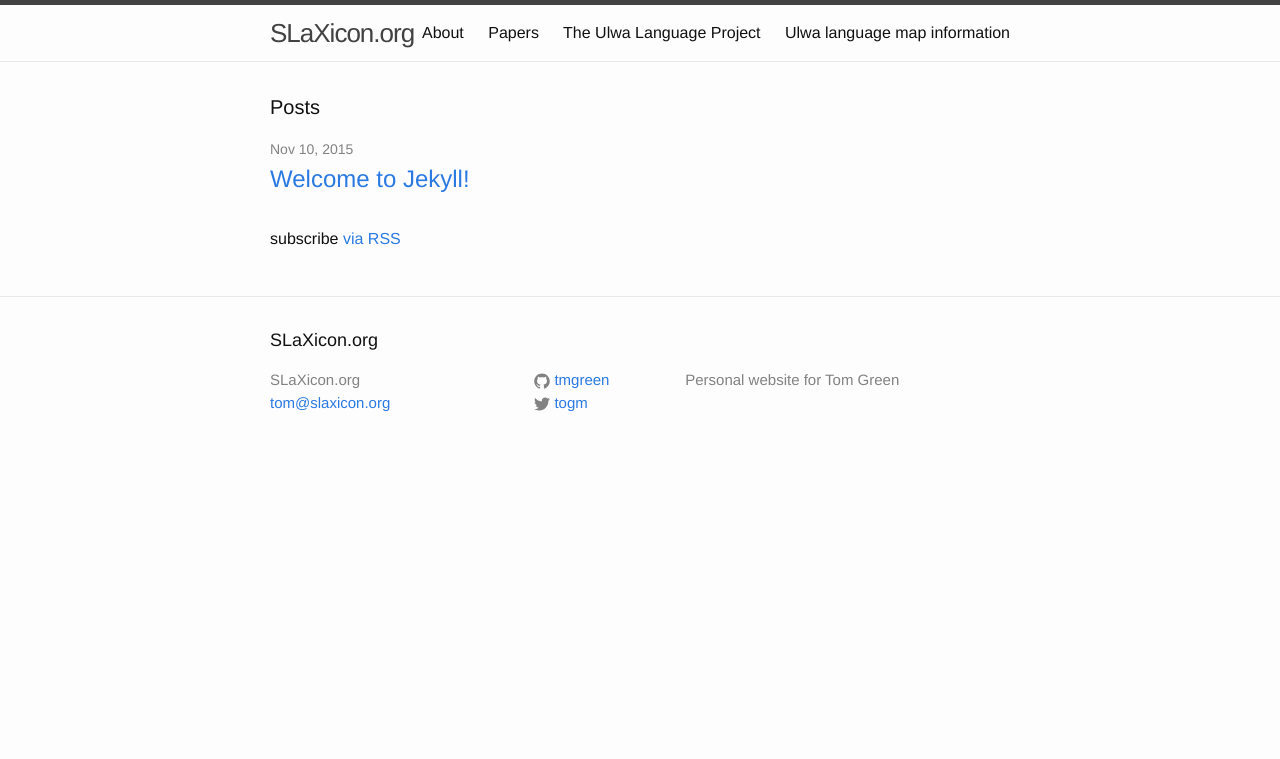
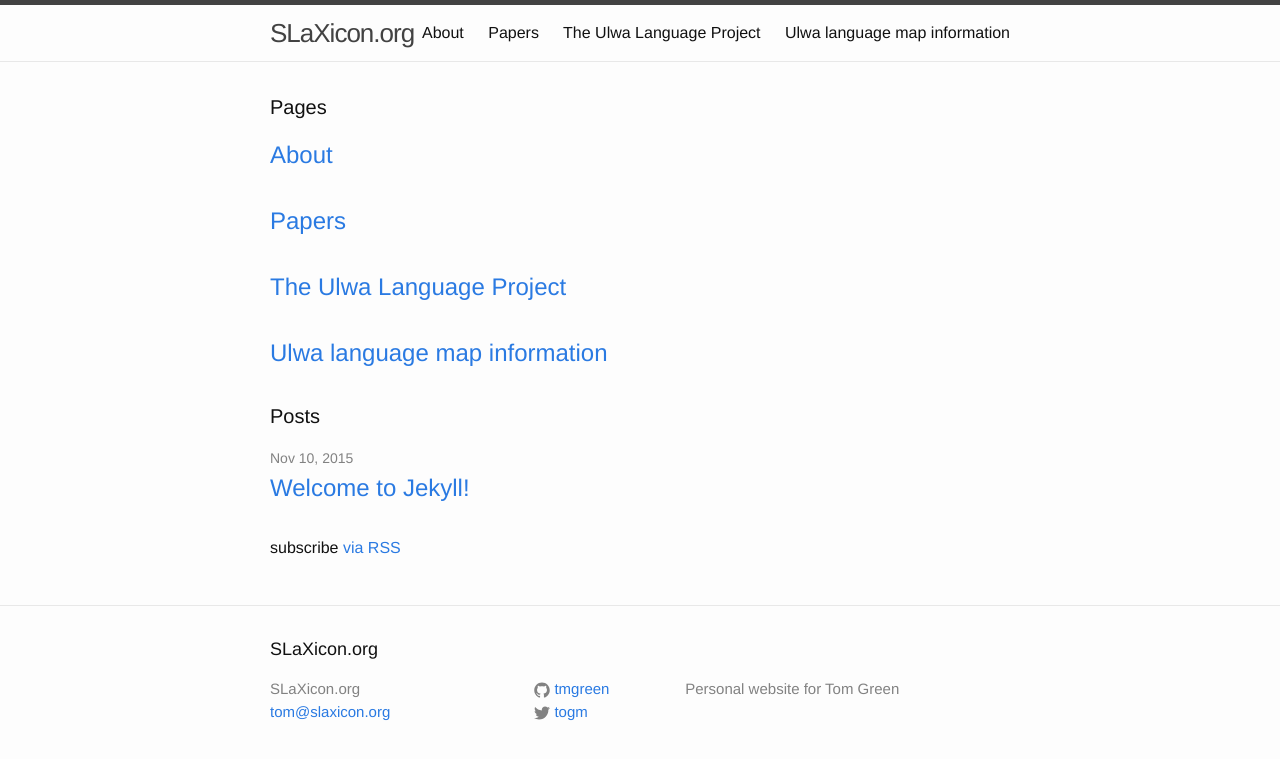
Before and after one commit to tmgreen/tmgreen.github.io, a Jekyll site: the page built from index.html, in a window 1280 px wide. Shown: the top 759 px of the page. Built offline with Jekyll 4.4.1, drawn with Linux system fonts in a browser that asks for light colours.

Commit message:
list pages

```diff
--- a/_config.yml
+++ b/_config.yml
@@ -14,7 +14,7 @@ baseurl: "" # the subpath of your site, e.g. /blog
 url: "http://tmgreen.github.io" # the base hostname & protocol for your site
 twitter_username: togm
 github_username:  tmgreen
-permalink: /:year/:month/:day/:title
+permalink: /posts/:year/:month/:day/:title
 timezone: America/New_York
 exclude:
 - README.md
--- a/index.html
+++ b/index.html
@@ -3,6 +3,19 @@ layout: default
 ---
 
 <div class="home">
+
+  <h1 class="page-heading">Pages</h1>
+
+  <ul class="post-list">
+    {% for page in site.pages %}
+      <li>
+        <span class="post-meta">{{ page.date | date: "%b %-d, %Y" }}</span>
+        <h2>
+          <a class="post-link" href="{{ page.url | prepend: site.baseurl }}">{{ page.title }}</a>
+        </h2>
+      </li>
+    {% endfor %}
+  </ul>
 
   <h1 class="page-heading">Posts</h1>
 
--- a/ulwa/index.html
+++ b/ulwa/index.html
@@ -3,7 +3,7 @@ title: The Ulwa Language Project
 layout: default
 ---
 
-<p>Ulwa is a <a href="http://www.ethnologue.com/show_family.asp?subid=90454">Misumalpan</a> language spoken in the Eastern (Atlantic) region of <a ref="http://www.cia.gov/cia/publications/factbook/geos/nu.html">Nicaragua</a>.  The Misumalpan languages include <a href="http://www.ethnologue.com/show_language.asp?code=MIQ">Miskitu</a>, the now extinct <a href="http://www.ethnologue.com/show_language.asp?code=MTN">Matagalpa</a>-<a href="http://www.ethnologue.com/show_language.asp?code=CCR">Cacaopera</a>, and the small <a href="http://www.ethnologue.com/show_language.asp?code=SUM">Sumu</a> language subgroup, exemplified today only by Ulwa (spoken in the community of Karawala in the Southern Atlantic Autonomous Region---R.A.A.S.), and its close cousin, Mayangna, spoken by a few thousand people in the Northern Atlantic Autonomous Region (R.A.A.N.) of Nicaragua as well as along the Río Patuca in Honduras.  The shaded area on the map approximates the original territory of the Ulwa people before European contact.  Today the only significant remaining population resides in the village of Karawala.  Here the language is still spoken by some 400 people, although very few of these are children.</p>
+<p>Ulwa is a <a href="http://www.ethnologue.com/subgroups/misumalpan-0">Misumalpan</a> language spoken in the Eastern (Atlantic) region of <a ref="http://www.cia.gov/cia/publications/factbook/geos/nu.html">Nicaragua</a>.  The Misumalpan languages include <a href="http://www.ethnologue.com/show_language.asp?code=MIQ">Miskitu</a>, the now extinct <a href="http://www.ethnologue.com/show_language.asp?code=MTN">Matagalpa</a>-<a href="http://www.ethnologue.com/show_language.asp?code=CCR">Cacaopera</a>, and the small <a href="http://www.ethnologue.com/show_language.asp?code=SUM">Sumu</a> language subgroup, exemplified today only by Ulwa (spoken in the community of Karawala in the Southern Atlantic Autonomous Region---R.A.A.S.), and its close cousin, Mayangna, spoken by a few thousand people in the Northern Atlantic Autonomous Region (R.A.A.N.) of Nicaragua as well as along the Río Patuca in Honduras.  The shaded area on the map approximates the original territory of the Ulwa people before European contact.  Today the only significant remaining population resides in the village of Karawala.  Here the language is still spoken by some 400 people, although very few of these are children.</p>
 
 <h2>Resources</h2>
 
```
